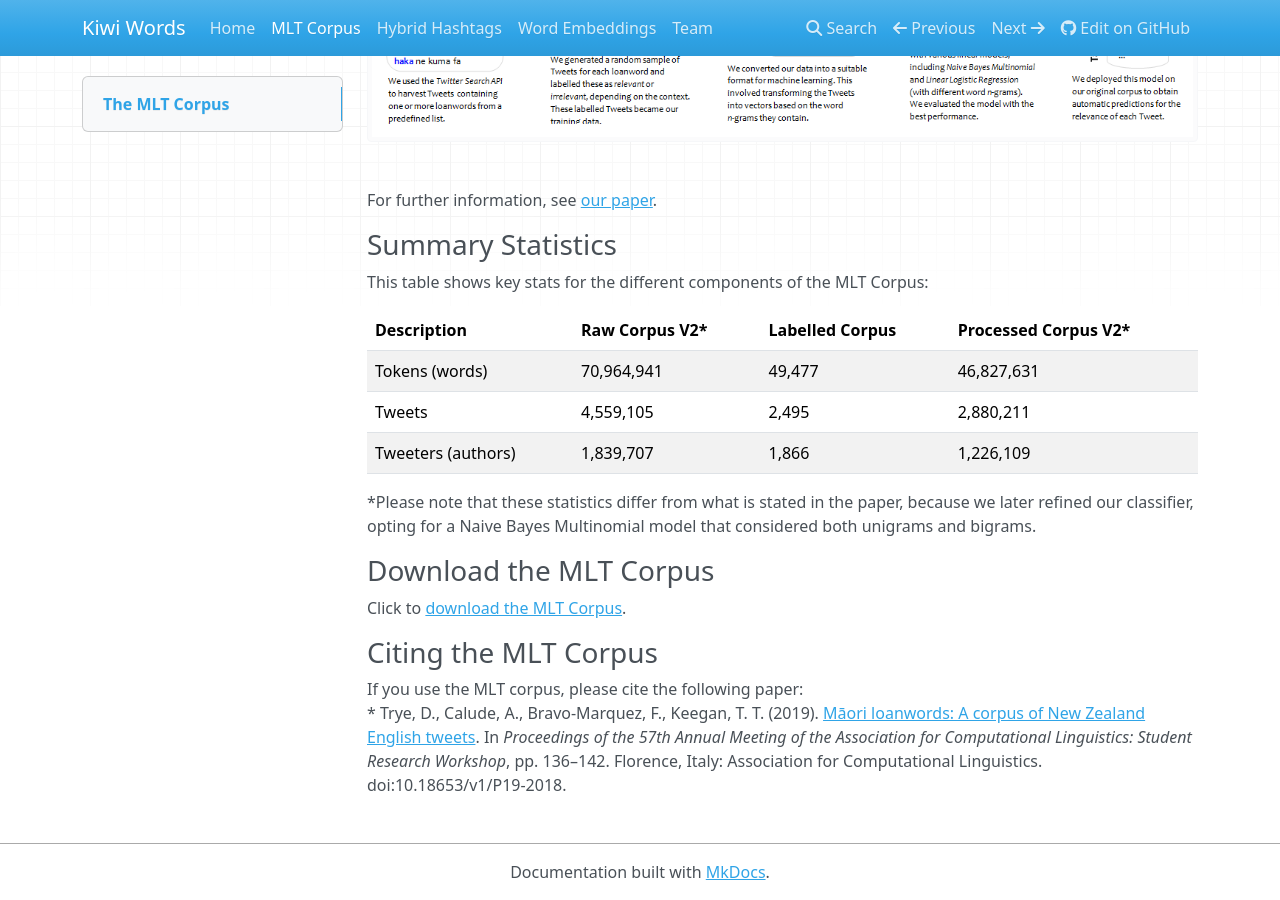
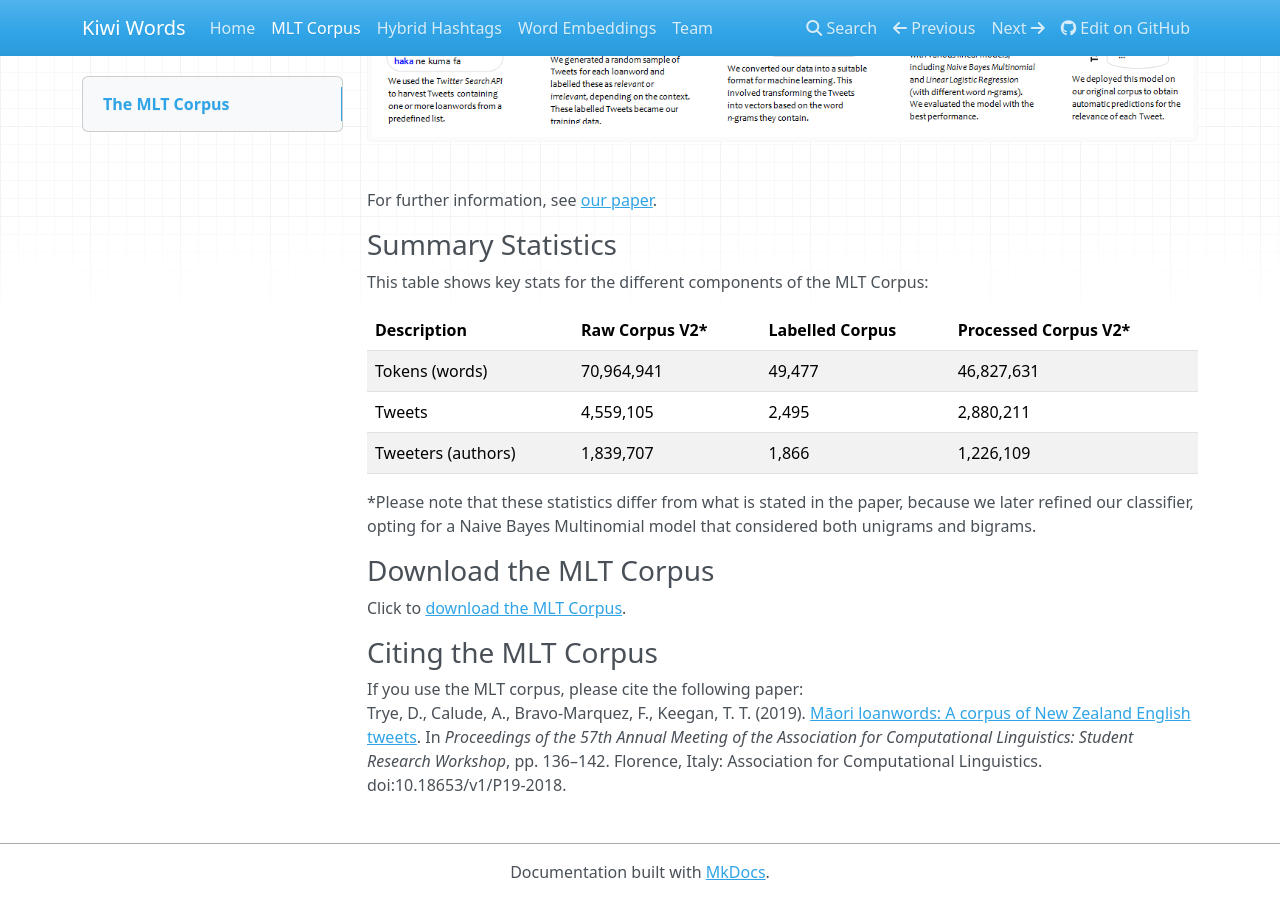
Before and after one commit to Waikato/kiwiwords, an MkDocs documentation site: the page built from docs/corpus.md, in a window 1280 px wide and 900 px high, scrolled down 632 px. Built offline with MkDocs 1.6.1, drawn with Linux system fonts in a browser that asks for light colours; nearby versions of some CDN libraries; old or Windows-style settings are respelled for this version of MkDocs.

```diff
--- a/docs/corpus.md
+++ b/docs/corpus.md
@@ -31,4 +31,4 @@ Click to <a href="../pics/mlt-v2.zip">download the MLT Corpus</a>.
 ### Citing the MLT Corpus
 If you use the MLT corpus, please cite the following paper:
 <br>
-* Trye, D., Calude, A., Bravo-Marquez, F., Keegan, T. T. (2019). [Māori loanwords: A corpus of New Zealand English tweets](https://www.aclweb.org/anthology/P19-2018/). In <i>Proceedings of the 57th Annual Meeting of the Association for Computational Linguistics: Student Research Workshop</i>, pp. 136–142. Florence, Italy: Association for Computational Linguistics. doi:10.18653/v1/P19-2018.
+Trye, D., Calude, A., Bravo-Marquez, F., Keegan, T. T. (2019). [Māori loanwords: A corpus of New Zealand English tweets](https://www.aclweb.org/anthology/P19-2018/). In <i>Proceedings of the 57th Annual Meeting of the Association for Computational Linguistics: Student Research Workshop</i>, pp. 136–142. Florence, Italy: Association for Computational Linguistics. doi:10.18653/v1/P19-2018.
```
